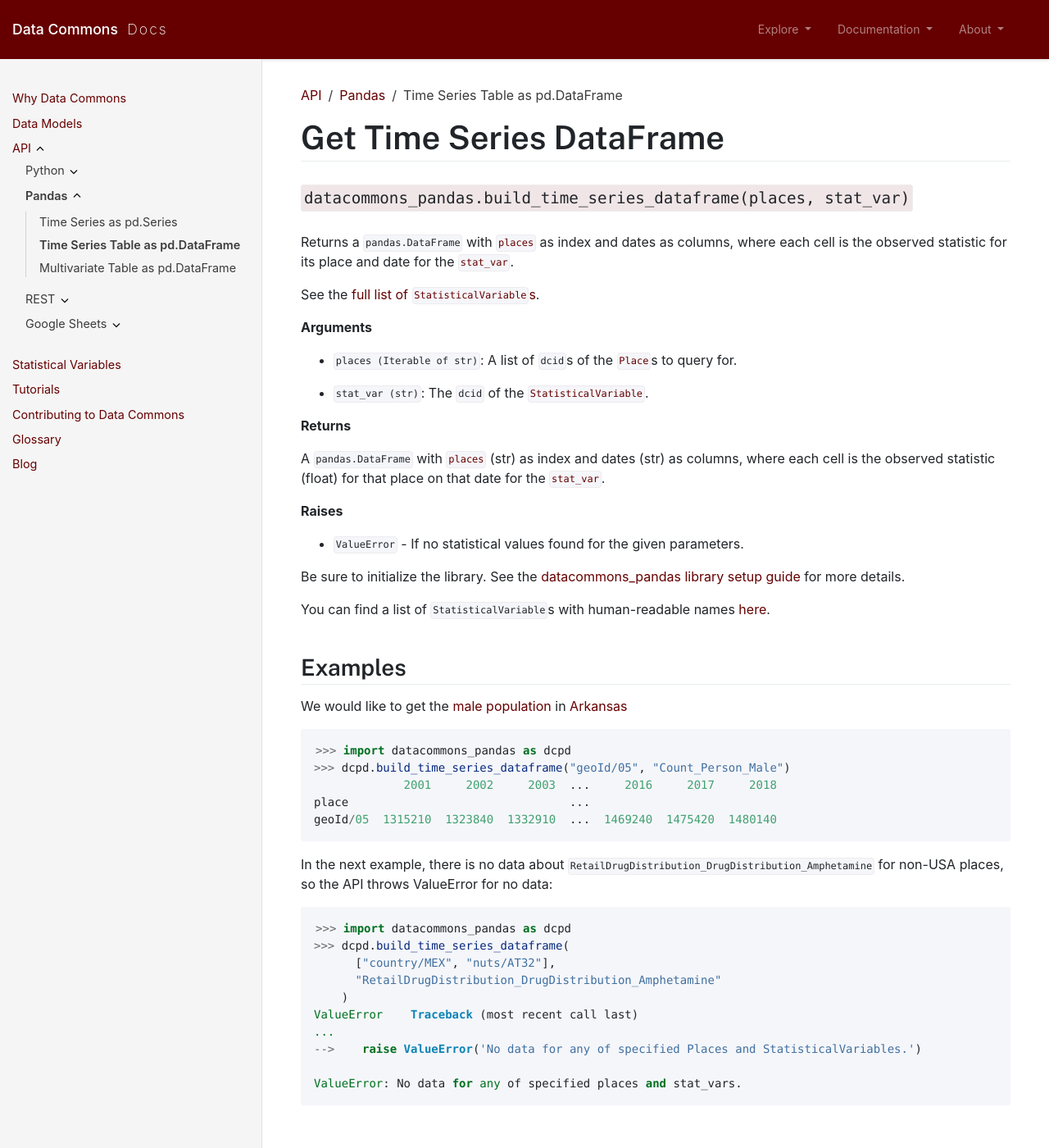
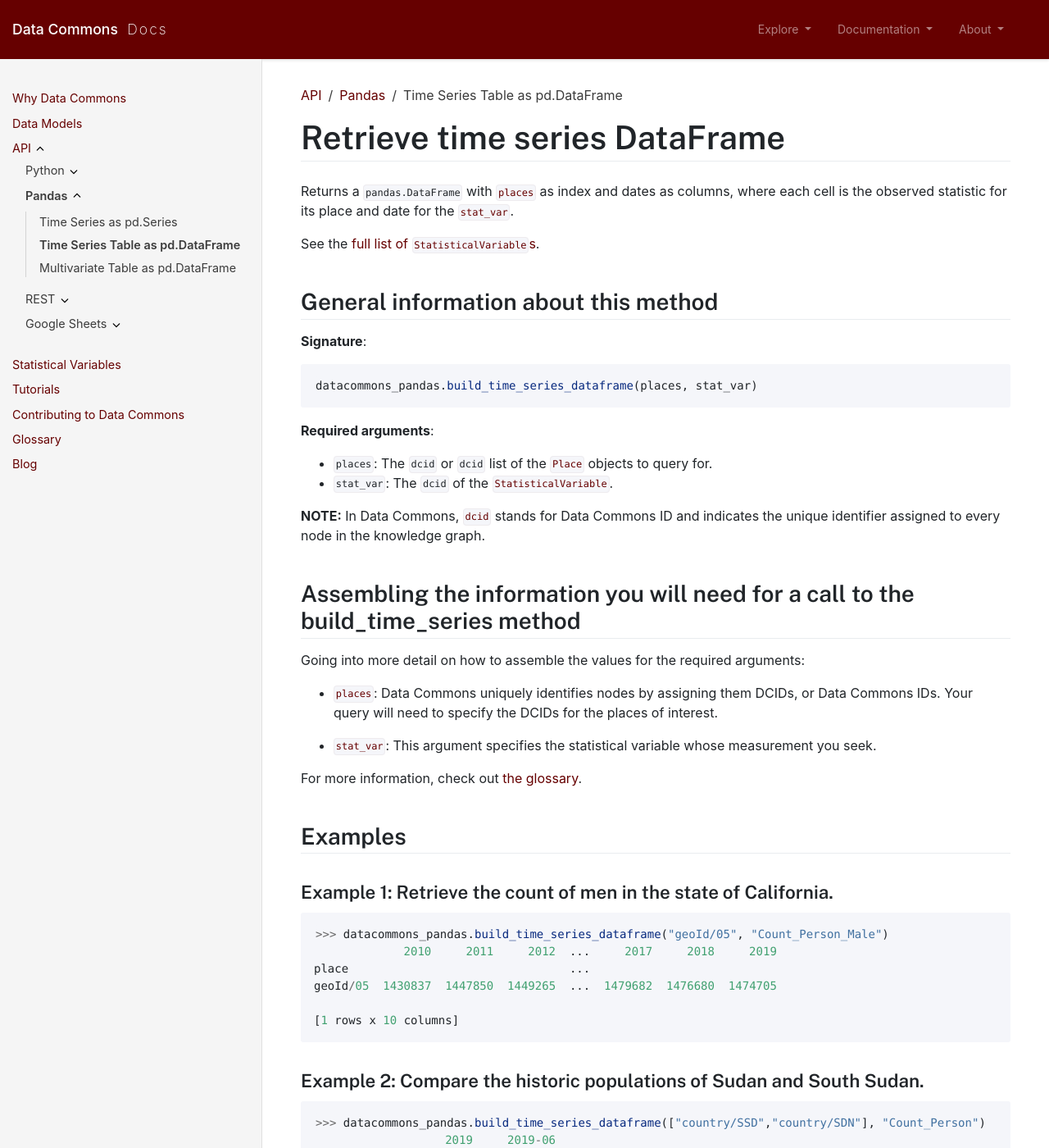
Before and after one commit to datacommonsorg/docsite, a Jekyll site: the page built from api/pandas/time_series_dataframe.md, in a window 1280 px wide and 1400 px high. Shown: the whole window at 82% size. Built offline with Jekyll 4.4.1, drawn with Linux system fonts in a browser that asks for light colours; comment, search, counter and statistics services are not loaded; some of the changed text lies outside the part shown.

Commit message:
Pandas time series dataframe (#119)
Updated doc for pandas time series API

````diff
--- a/api/pandas/time_series_dataframe.md
+++ b/api/pandas/time_series_dataframe.md
@@ -6,9 +6,7 @@ parent: Pandas
 grand_parent: API
 ---
 
-# Get Time Series DataFrame
-
-## `datacommons_pandas.build_time_series_dataframe(places, stat_var)`
+# Retrieve time series DataFrame
 
 Returns a `pandas.DataFrame` with [`places`](https://datacommons.org/browser/Place)
 as index and dates as columns, where each cell is the observed statistic for
@@ -17,55 +15,72 @@ its place and date for the
 
 See the [full list of `StatisticalVariable`s](/statistical_variables.html).
 
-**Arguments**
+## General information about this method
 
-* `places (Iterable of str)`: A list of `dcid`s of the
-  [`Place`](https://datacommons.org/browser/Place)s to query for.
+**Signature**:
 
-* `stat_var (str)`: The `dcid` of the
-  [`StatisticalVariable`](https://datacommons.org/browser/StatisticalVariable).
+```python
+datacommons_pandas.build_time_series_dataframe(places, stat_var)
+```
 
-**Returns**
+**Required arguments**:
 
-A `pandas.DataFrame` with [`places`](https://datacommons.org/browser/Place)
-(str) as index and dates (str) as columns, where each cell is the observed
-statistic (float) for that place on that date for the
-[`stat_var`](https://datacommons.org/browser/StatisticalVariable).
+* `places`: The `dcid` or `dcid` list of the [`Place`](https://datacommons.org/browser/Place) objects to query for.
+* `stat_var`: The `dcid` of the [`StatisticalVariable`](https://datacommons.org/browser/StatisticalVariable).
 
-**Raises**
+**NOTE:** In Data Commons, [`dcid`](/glossary.html) stands for Data Commons ID and indicates the unique identifier assigned to every node in the knowledge graph.
 
-* `ValueError` - If no statistical values found for the given parameters.
+## Assembling the information you will need for a call to the build_time_series method
 
-Be sure to initialize the library. See the
-[datacommons_pandas library setup guide](/api/pandas/) for more details.
+Going into more detail on how to assemble the values for the required arguments:
 
-You can find a list of `StatisticalVariable`s with human-readable names [here](/statistical_variables.html).
+ - [`places`](/glossary.html): Data Commons uniquely identifies nodes by assigning them DCIDs, or Data Commons IDs. Your query will need to specify the DCIDs for the places of interest.
+
+ - [`stat_var`](/glossary.html): This argument specifies the statistical variable whose measurement you seek.
+
+For more information, check out [the glossary](/glossary.html).
 
 ## Examples
 
-We would like to get the  [male population](https://datacommons.org/browser/Count_Person_Male) in [Arkansas](https://datacommons.org/browser/geoId/05)
+### Example 1: Retrieve the count of men in the state of California.
 
 ```python
->>> import datacommons_pandas as dcpd
->>> dcpd.build_time_series_dataframe("geoId/05", "Count_Person_Male")
-             2001     2002     2003  ...     2016     2017     2018
+>>> datacommons_pandas.build_time_series_dataframe("geoId/05", "Count_Person_Male")
+             2010     2011     2012  ...     2017     2018     2019
 place                                ...
-geoId/05  1315210  1323840  1332910  ...  1469240  1475420  1480140
+geoId/05  1430837  1447850  1449265  ...  1479682  1476680  1474705
+
+[1 rows x 10 columns]
 ```
 
-In the next example, there is no data about
-`RetailDrugDistribution_DrugDistribution_Amphetamine` for non-USA
-places, so the API throws ValueError for no data:
+### Example 2: Compare the historic populations of Sudan and South Sudan.
 
 ```python
->>> import datacommons_pandas as dcpd
->>> dcpd.build_time_series_dataframe(
-      ["country/MEX", "nuts/AT32"],
-      "RetailDrugDistribution_DrugDistribution_Amphetamine"
-    )
-ValueError    Traceback (most recent call last)
-...
--->    raise ValueError('No data for any of specified Places and StatisticalVariables.')
+>>> datacommons_pandas.build_time_series_dataframe(["country/SSD","country/SDN"], "Count_Person")
+                   2019     2019-06
+place
+country/SDN         NaN  41592539.0
+country/SSD  12778250.0         NaN
+```
 
-ValueError: No data for any of specified places and stat_vars.
+## Error Returns
+
+If a nonexistent place is passed as an argument, it will not render in the dataframe, as follows:
+
+```python
+>>> datacommons_pandas.build_time_series_dataframe(["geoId/123123123123123123","geoId/36"], "Count_Person")
+              2001      2002      2003  ...      2017      2018      2019
+place                                   ...
+geoId/36  19082800  19137800  19175900  ...  19589600  19530400  19453600
+
+[1 rows x 19 columns]
 ```
+
+If you do not pass a required positional argument, a TypeError is returned:
+
+```python
+>>> datacommons_pandas.build_time_series_dataframe(["geoId/123123123123123123","geoId/36"])
+Traceback (most recent call last):
+  File "<stdin>", line 1, in <module>
+TypeError: build_time_series_dataframe() missing 1 required positional argument: 'stat_var'
+```
````
